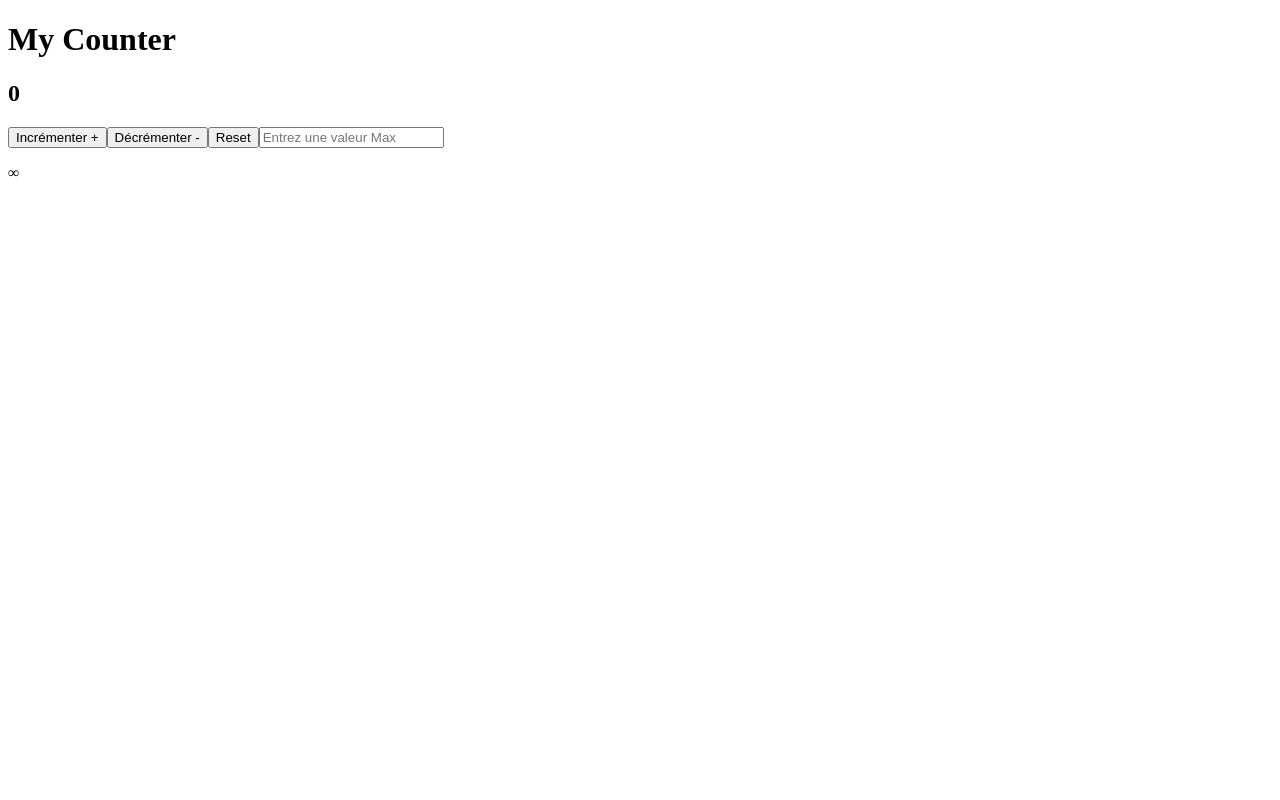
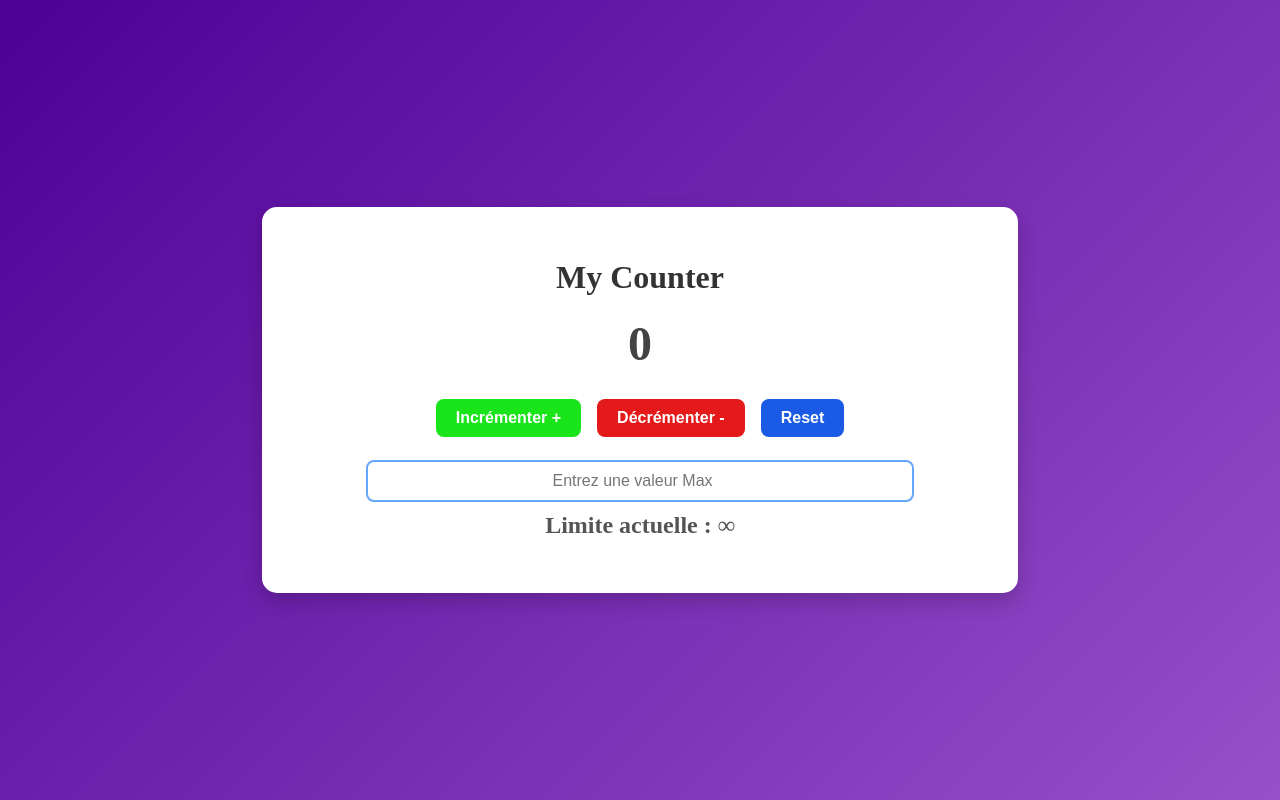
Before and after one commit to DamienCarrere/my_counter, a plain HTML site: page index.html in a window 1280 px wide. Drawn offline with Linux system fonts and the light colour scheme.

Commit message:
Final Commit, add CSS

```diff
--- a/index.html
+++ b/index.html
@@ -5,6 +5,7 @@
     <meta charset="UTF-8">
     <meta name="viewport" content="width=device-width, initial-scale=1.0">
     <title>Document</title>
+    <link rel="stylesheet" href="style.css">
 </head>
 
 <body>
--- a/my_counter.js
+++ b/my_counter.js
@@ -19,6 +19,8 @@ divContainer.appendChild(myCounter);
 /* -------------------------- Incrément --------------------------- */
 
 let incrementButton = document.createElement("button");
+incrementButton.classList.add("buttonClass");
+incrementButton.id = "increment";
 incrementButton.textContent = "Incrémenter +";
 incrementButton.addEventListener("click", function () {
 	let currentCount = parseInt(myCounter.textContent);
@@ -33,6 +35,8 @@ divContainer.appendChild(incrementButton);
 /* --------------------------- Décrément -------------------------- */
 
 let decrementButton = document.createElement("button");
+decrementButton.classList.add("buttonClass");
+decrementButton.id = "decrement";
 decrementButton.textContent = "Décrémenter -";
 decrementButton.addEventListener("click", function () {
 	if (myCounter.textContent > 0) {
@@ -46,11 +50,13 @@ divContainer.appendChild(decrementButton);
 /* --------------------------- Reset -------------------------- */
 
 let resetButton = document.createElement("button");
+resetButton.classList.add("buttonClass");
+resetButton.id = "reset";
 resetButton.textContent = "Reset";
 resetButton.addEventListener("click", function () {
 	myCounter.textContent = 0;
 	limitField.value = "";
-	limitText.textContent = "∞";
+	limitText.textContent = "Limite actuelle : ∞";
 });
 divContainer.appendChild(resetButton);
 
@@ -58,13 +64,13 @@ divContainer.appendChild(resetButton);
 
 let limitText = document.createElement("p");
 let limitField = document.createElement("input");
-limitText.textContent = "∞";
+limitText.textContent = "Limite actuelle : ∞";
 limitField.type = "number";
 limitField.placeholder = "Entrez une valeur Max";
 limitField.addEventListener("input", function () {
-	limitText.textContent = limitField.value;
+	limitText.textContent = "Limite actuelle : " + limitField.value;
 	if (limitField.value == "") {
-		limitText.textContent = "∞";
+		limitText.textContent = "Limite actuelle : ∞";
 		myCounter.textContent = 0;
 	} else if (parseInt(myCounter.textContent) > limitField.value) {
 		myCounter.textContent = limitField.value;
--- a/style.css
+++ b/style.css
@@ -0,0 +1,89 @@
+body {
+    margin: 0;
+    padding: 0;
+
+    background: linear-gradient(135deg, #4e0097, #984fc9);
+    display: flex;
+    justify-content: center;
+    align-items: center;
+    height: 100vh;
+}
+
+div {
+    text-align: center;
+    background: white;
+    padding: 30px 50px;
+    border-radius: 15px;
+    box-shadow: 0 8px 20px rgba(0, 0, 0, 0.2);
+
+}
+
+h1 {
+    margin-bottom: 20px;
+    color: #333;
+}
+
+h2 {
+    font-size: 3rem;
+    margin: 20px 0;
+    color: #444;
+}
+
+.buttonClass {
+    margin: 8px;
+    padding: 10px 20px;
+    font-size: 1rem;
+    font-weight: bold;
+    border: none;
+    border-radius: 8px;
+    color: white;
+    cursor: pointer;
+    transition: transform 0.2s ease;
+}
+
+.buttonClass:hover {
+    transform: scale(1.05);
+}
+
+.buttonClass:active {
+    transform: scale(0.95);
+}
+
+#increment {
+    background-color: rgb(26, 228, 26);
+}
+
+#decrement {
+    background-color: rgb(228, 26, 26);
+}
+
+#reset {
+    background-color: rgb(26, 90, 228);
+}
+
+input {
+    padding: 10px;
+    margin-top: 15px;
+    border: 2px solid #66a6ff;
+    border-radius: 8px;
+    width: 80%;
+    text-align: center;
+    font-size: 1rem;
+    outline: none;
+    transition: border 0.3s ease;
+}
+
+input:hover {
+    border: 2px solid #008822;
+}
+
+input:focus {
+    border: 2px solid #12ee49;
+}
+
+p {
+    margin-top: 10px;
+    font-weight: bold;
+    font-size: 1.5rem;
+    color: #555;
+}
```
